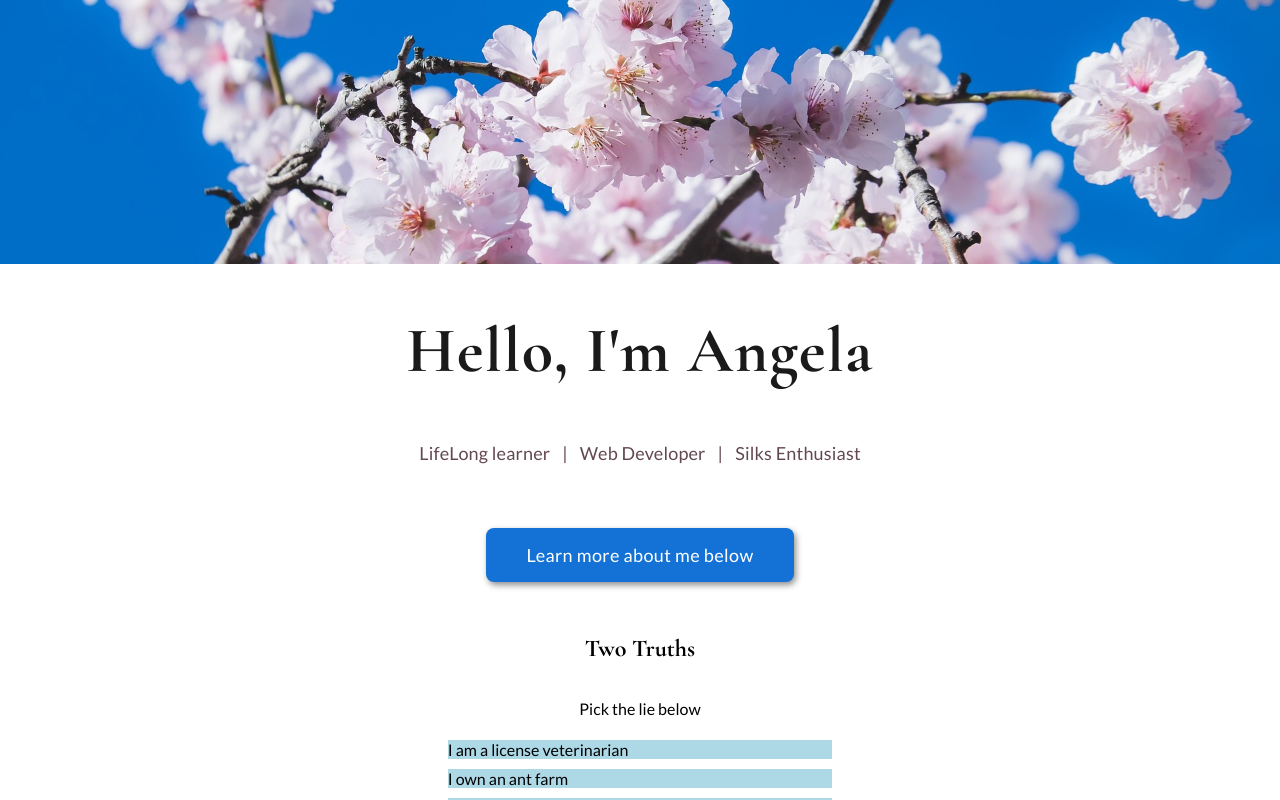
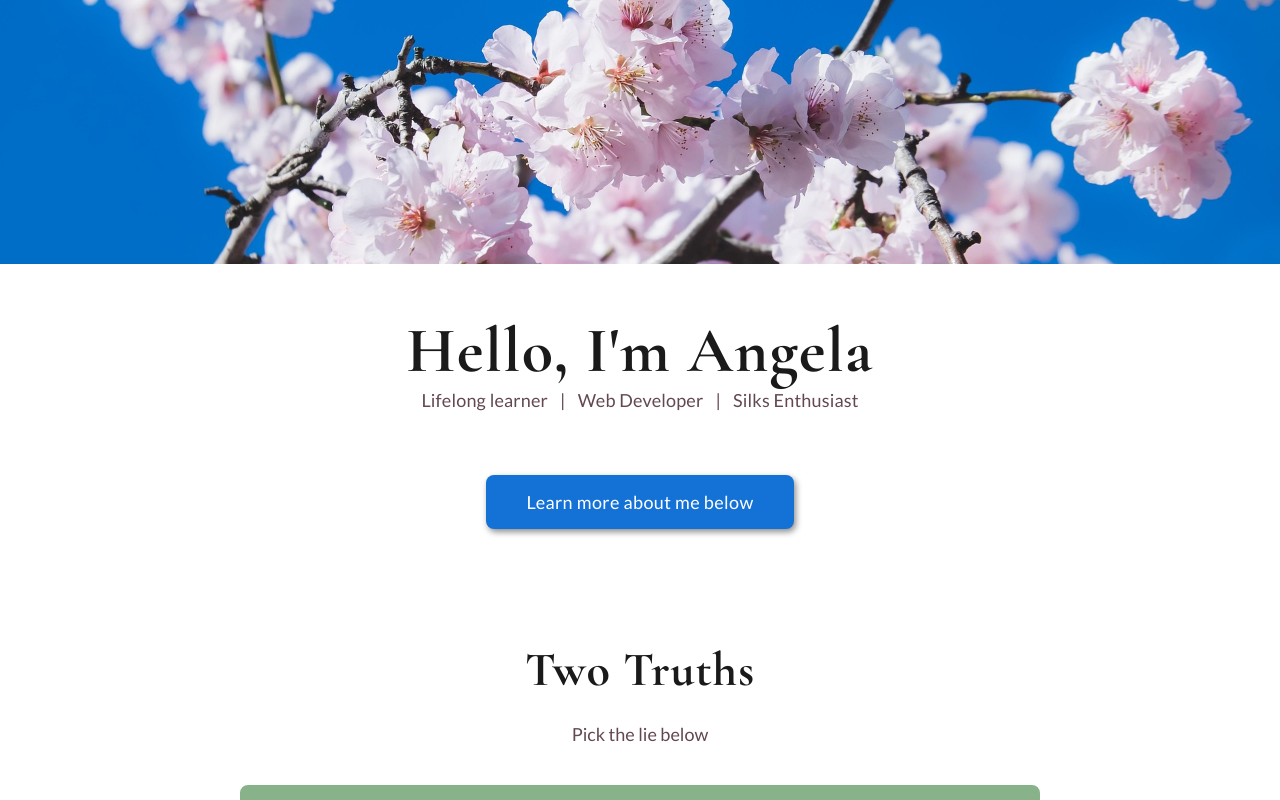
Before and after one commit to FreudCat/bloom-two, a React (Vite) app in the folder client/: page / in a window 1280 px wide. Shown: the top 800 px of the page. Built offline with nearby package versions, Linux system fonts and the light colour scheme.

Commit message:
Add logic and styling for truths game

```diff
--- a/client/src/components/AnswerDisplay.jsx
+++ b/client/src/components/AnswerDisplay.jsx
@@ -1,17 +1,10 @@
 
-const AnswerDisplay = (selectedAnswer) => {
-  console.log("selected", selectedAnswer)
-
-  const answerMap = {
-    val1: 'you are correct',
-    val2: 'not correct',
-    val3: 'you are correct'
-  }
-
+const AnswerDisplay = (props) => {
   return (
-    <div>
-      <p></p>
-    </div>
+    <div
+      className={'answer-wrapper'} >
+      <p className={`${props.isCorrect ? 'correct' : 'incorrect'} answer`}>{props.message}</p>
+    </div >
   )
 }
 
--- a/client/src/components/Hero.jsx
+++ b/client/src/components/Hero.jsx
@@ -6,7 +6,7 @@ const Hero = () => {
         <h1>Hello, I'm Angela</h1>
         <div className='attributes'>
           <ul>
-            <li>LifeLong learner</li>
+            <li>Lifelong learner</li>
             <li> | </li>
             <li>Web Developer</li>
             <li> | </li>
@@ -14,7 +14,7 @@ const Hero = () => {
           </ul>
         </div>
         <div>
-          <button className='learn-more'>Learn more about me below</button>
+          <button className='learn-more'><a href='#section-two-truths'>Learn more about me below</a></button>
         </div>
       </div>
     </section>
--- a/client/src/components/TwoTruths.jsx
+++ b/client/src/components/TwoTruths.jsx
@@ -8,36 +8,67 @@ const TwoTruths = () => {
     setSelected(e.target.value)
   }
 
+  const answerMap = {
+    val1: {
+      message: 'Ooh, try again! I actually am a licensed veterinarian who taught and practiced at Washington State University for a few years before decided on a career change.',
+      isCorrect: false
+    },
+    val2: {
+      message: 'You are correct! I actually have a worm farm, not an ant farm. The worm farm composts food scraps and makes vermicompost that can be used in the garden. Now I just need a garden! :)',
+      isCorrect: true
+    },
+    val3: {
+      message: 'Not quite! I did actually get to participate in a city-wide game of tag in Chicago. I got to the second "safe" station before I was tagged out.',
+      isCorrect: false
+    }
+  }
+
   return (
-    <section>
+    <section id='section-two-truths' className='two-truths'>
       <div className='selection-wrapper'>
         <h2>Two Truths</h2>
         <p>Pick the lie below</p>
-        <fieldset class='selections'>
+        <fieldset className='selections'>
           <label className="selection">
-            <input type="radio" name="ttal" value="val1"
+            <input
+              type="radio"
+              name="ttal"
+              value="val1"
               checked={selected === "val1"}
-              onChange={handleChange} />
-            I am a license veterinarian
+              onChange={handleChange}
+              aria-label="I am a licensed veterinarian" />
+            I am a licensed veterinarian
           </label>
 
           <label className="selection">
-            <input type="radio" name="ttal" value="val2"
+            <input
+              type="radio"
+              name="ttal"
+              value="val2"
               checked={selected === "val2"}
-              onChange={handleChange} />
+              onChange={handleChange}
+              aria-label="I own an ant farm" />
             I own an ant farm
           </label>
 
           <label className="selection">
-            <input type="radio" name="ttal" value="val3"
+            <input
+              type="radio"
+              name="ttal"
+              value="val3"
               checked={selected === "val3"}
-              onChange={handleChange} />
+              onChange={handleChange}
+              aria-label="I once participated in a city-wide game of tag in Chicago" />
             I once participated in a city-wide game of tag in Chicago
           </label>
         </fieldset>
       </div>
-      <AnswerDisplay selected={selected} />
-
+      {selected
+        && <AnswerDisplay
+          message={answerMap[selected].message}
+          isCorrect={answerMap[selected].isCorrect}
+        />
+      }
     </section>
   )
 }
--- a/client/src/index.scss
+++ b/client/src/index.scss
@@ -1,4 +1,3 @@
-@import './styles/variables';
-@import './styles/global';
-@import './styles/hero';
-@import './styles/truths';
+@use './styles/global';
+@use './styles/hero';
+@use './styles/truths';
--- a/client/src/styles/_global.scss
+++ b/client/src/styles/_global.scss
@@ -1,3 +1,9 @@
+* {
+  box-sizing: border-box;
+  margin: 0;
+  padding: 0;
+}
+
 body {
   font-family: 'Lato', sans-serif;
   margin: 0;
--- a/client/src/styles/_hero.scss
+++ b/client/src/styles/_hero.scss
@@ -1,3 +1,6 @@
+@use './variables' as variables;
+@use 'sass:color';
+
 .hero-wrapper {
   margin-bottom: 2rem;
 
@@ -9,7 +12,7 @@
     background-position: center;
     background-repeat: no-repeat;
 
-    @media (min-width: $breakpoint-md) {
+    @media (min-width: variables.$breakpoint-md) {
       height: 33vh;
     }
   }
@@ -22,18 +25,18 @@
     h1 {
       font-family: 'Cormorant Garamond', serif;
       font-size: 2.5rem;
-      font-weight: $font-weight-bold;
-      color: $color-text;
+      font-weight: variables.$font-weight-bold;
+      color: variables.$color-text;
       margin-top: 2rem;
       text-align: center;
       letter-spacing: 0.02em;
 
-      @media (min-width: $breakpoint-md) {
+      @media (min-width: variables.$breakpoint-md) {
         font-size: 3.5rem;
         margin-top: 3rem;
       }
 
-      @media (min-width: $breakpoint-lg) {
+      @media (min-width: variables.$breakpoint-lg) {
         font-size: 4rem;
       }
     }
@@ -46,7 +49,7 @@
         padding: 0;
         margin: 0;
 
-        @media (min-width: $breakpoint-md) {
+        @media (min-width: variables.$breakpoint-md) {
           gap: 0.75rem;
         }
 
@@ -55,27 +58,26 @@
           display: flex;
           align-items: center;
           font-size: 14px;
-          color: $color-text-light;
-          font-weight: $font-weight-regular;
+          color: variables.$color-text-light;
+          font-weight: variables.$font-weight-regular;
           letter-spacing: 0.01em;
 
-          @media (min-width: $breakpoint-xs) {
-            font-size: $font-size-base;
+          @media (min-width: variables.$breakpoint-xs) {
+            font-size: variables.$font-size-base;
           }
 
-          @media (min-width: $breakpoint-md) {
-            font-size: $font-size-lg;
+          @media (min-width: variables.$breakpoint-md) {
+            font-size: variables.$font-size-lg;
           }
         }
       }
     }
 
     .learn-more {
-      background-color: $color-primary;
-      color: $color-bg-white;
+      background-color: variables.$color-primary;
       font-family: 'Lato', sans-serif;
-      font-size: $font-size-base;
-      font-weight: $font-weight-medium;
+      font-size: variables.$font-size-base;
+      font-weight: variables.$font-weight-medium;
       padding: 0.875rem 2rem;
       border: none;
       border-radius: 8px;
@@ -85,21 +87,26 @@
       letter-spacing: 0.02em;
       margin-top: 3rem;
 
-      @media (min-width: $breakpoint-md) {
-        font-size: $font-size-lg;
+      @media (min-width: variables.$breakpoint-md) {
+        font-size: variables.$font-size-lg;
         padding: 1rem 2.5rem;
         margin-top: 4rem;
       }
 
       &:hover {
-        background-color: darken($color-primary, 8%);
+        background-color: color.adjust(variables.$color-primary, $lightness: -8%);
         box-shadow: 2px 3px 6px rgba(0, 0, 0, 0.45);
       }
 
       &:active {
-        background-color: darken($color-primary, 12%);
+        background-color: color.adjust(variables.$color-primary, $lightness: -12%);
         transform: translateY(1px);
         box-shadow: 2px 3px 6px rgba(0, 0, 0, 0.45);
+      }
+
+      a {
+        text-decoration: none;
+        color: variables.$color-bg-white;
       }
     }
   }
--- a/client/src/styles/_truths.scss
+++ b/client/src/styles/_truths.scss
@@ -1,22 +1,158 @@
+@use './variables' as variables;
+
+.two-truths {
+  padding: 3rem 1.5rem;
+  background-color: variables.$color-bg-white;
+
+  @media (min-width: variables.$breakpoint-md) {
+    padding: 4rem 2rem;
+  }
+
+  @media (min-width: variables.$breakpoint-lg) {
+    padding: 5rem 2rem;
+  }
+
   .selection-wrapper {
     display: flex;
     flex-direction: column;
     align-items: center;
+    max-width: 800px;
+    margin: 0 auto;
+
+    h2 {
+      font-family: 'Cormorant Garamond', serif;
+      font-size: 2rem;
+      font-weight: variables.$font-weight-bold;
+      color: variables.$color-text;
+      margin: 0 0 1rem 0;
+      text-align: center;
+      letter-spacing: 0.02em;
+
+      @media (min-width: variables.$breakpoint-md) {
+        font-size: 2.5rem;
+        margin-bottom: 1.25rem;
+      }
+
+      @media (min-width: variables.$breakpoint-lg) {
+        font-size: 3rem;
+        margin-bottom: 1.5rem;
+      }
+    }
+
+    >p {
+      font-family: 'Lato', sans-serif;
+      font-size: variables.$font-size-base;
+      color: variables.$color-text-light;
+      margin: 0 0 2rem 0;
+      text-align: center;
+
+      @media (min-width: variables.$breakpoint-md) {
+        font-size: variables.$font-size-lg;
+        margin-bottom: 2.5rem;
+      }
+    }
 
     .selections {
       display: flex;
       flex-direction: column;
-    row-gap: 10px;
+      gap: 1rem;
       border: none;
+      padding: 0;
+      margin: 0;
+      width: 100%;
+
+      @media (min-width: variables.$breakpoint-md) {
+        gap: 1.25rem;
+      }
 
       .selection {
-      background-color: lightblue;
+        background-color: variables.$color-accent-green;
+        border: 2px solid variables.$color-accent-green;
+        border-radius: 8px;
+        padding: 1rem 1.25rem;
+        min-height: 44px;
+        display: flex;
+        align-items: center;
+        cursor: pointer;
+        transition: all 0.3s ease;
+        font-family: 'Lato', sans-serif;
+        font-size: variables.$font-size-base;
+        color: variables.$color-text;
+        font-weight: variables.$font-weight-regular;
+
+        @media (min-width: variables.$breakpoint-md) {
+          padding: 1.25rem 1.5rem;
+          font-size: variables.$font-size-lg;
+        }
 
         input {
-        display: none;
+          position: absolute;
+          opacity: 0;
+          width: 0;
+          height: 0;
+
+          &:focus-visible+.selection {
+            outline: 3px solid variables.$color-accent-green;
+            outline-offset: 2px;
+          }
+
+          &:checked~.selection {
+            border-color: variables.$color-accent-green;
+            background-color: rgba(variables.$color-accent-green, 0.3);
+          }
+        }
+
+        &:hover {
+          border-color: variables.$color-accent-green;
+          background-color: rgba(136, 179, 138, 0.7);
+        }
+
+        &:has(input:checked) {
+          border-color: variables.$color-accent-green;
+          background-color: rgba(136, 179, 138, 0.3);
+          font-weight: variables.$font-weight-medium;
+          box-shadow: 0 0 0 1px variables.$color-accent-green;
+        }
+
+        &:has(input:focus-visible) {
+          outline: 3px solid variables.$color-accent-green;
+          outline-offset: 2px;
+        }
       }
     }
   }
 
+  .answer-wrapper {
+    max-width: 800px;
+    margin: 2rem auto 0;
+    padding: 0 1.5rem;
 
+    @media (min-width: variables.$breakpoint-md) {
+      margin-top: 2.5rem;
     }
+
+    .answer {
+      background-color: variables.$color-bg-light;
+      border-radius: 8px;
+      padding: 1.25rem 1.5rem;
+      font-family: 'Lato', sans-serif;
+      font-size: variables.$font-size-base;
+      color: variables.$color-text;
+      line-height: 1.6;
+      margin: 0;
+
+      &.correct {
+        border-left: 4px solid variables.$color-accent-green;
+      }
+
+      &.incorrect {
+        border-left: 4px solid variables.$color-accent-peach;
+      }
+
+      @media (min-width: variables.$breakpoint-md) {
+        padding: 1.5rem 2rem;
+        font-size: variables.$font-size-lg;
+      }
+    }
+  }
+}
--- a/client/src/styles/_variables.scss
+++ b/client/src/styles/_variables.scss
@@ -10,6 +10,7 @@ $color-bg-peach: #EBA3B9;
 // Accent colors
 $color-accent-pink: #F303E1;
 $color-accent-peach: #EBA3B9;
+$color-accent-green: #88B38A;
 
 // Text colors
 $color-text: #1A1A1A;
```
Lines whose indentation alone changed are shown as unchanged.
